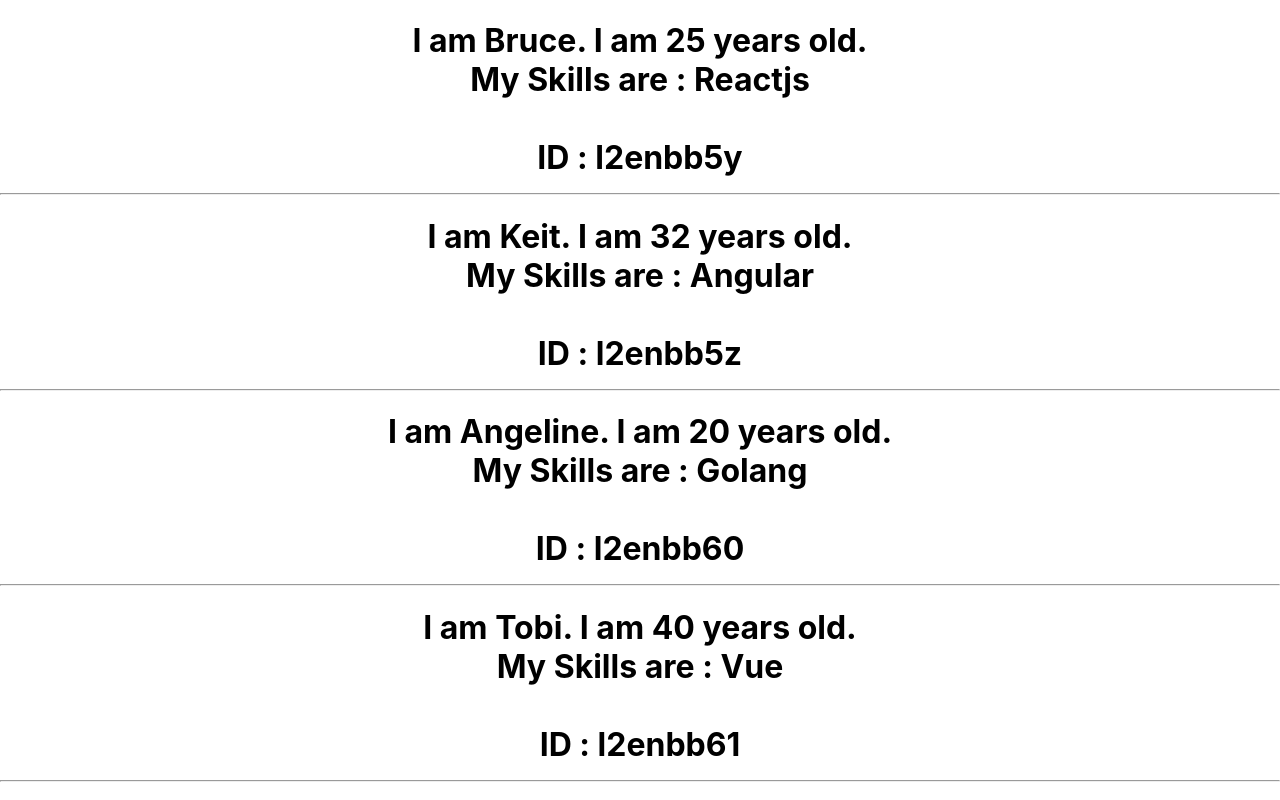
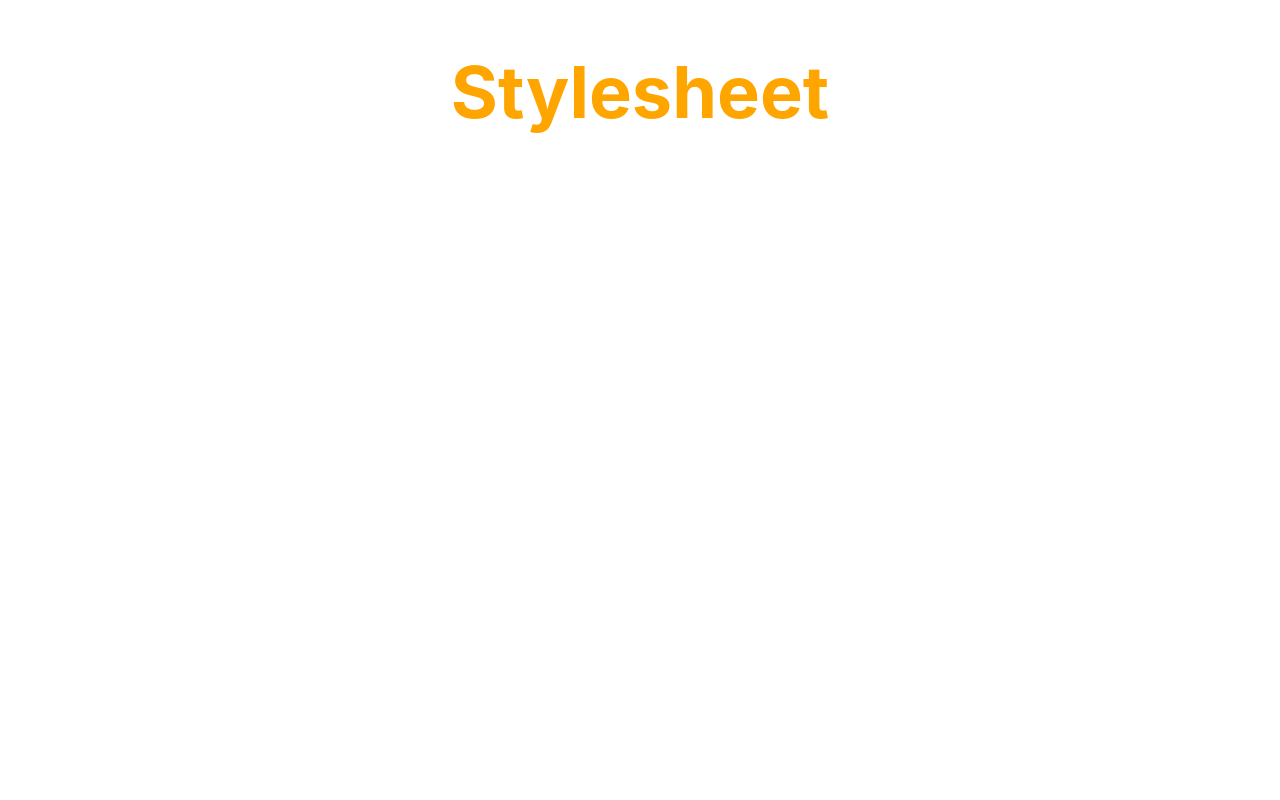
Before and after one commit to eniskastrati/reactjs-study, a React (Create React App) app in the folder reactapp/: page / in a window 1280 px wide. Shown: the top 800 px of the page. Built offline with nearby package versions, Linux system fonts and the light colour scheme.

Commit message:
#comment adding style classes to react components

```diff
--- a/reactapp/src/App.js
+++ b/reactapp/src/App.js
@@ -10,11 +10,13 @@
 import ParentComponent from './components/ParentComponent';
 import UserGreeting from "./components/UserGreeting";
 import NameList from './components/NameList';
+import Stylesheet from './components/Stylesheet';
 
 function App() {
   return (
     <div className="App">
-      <NameList />
+      <Stylesheet primary={true} />
+      {/* <NameList /> */}
       {/* <EvenBind /> */}
       {/* <UserGreeting />
       <ParentComponent /> */}
--- /dev/null
+++ b/reactapp/src/components/Stylesheet.js
@@ -0,0 +1,11 @@
+import React from 'react'
+import './myStyle.css'
+
+function Stylesheet(props) {
+    let class_Name = props.primary && 'primary'
+  return (
+    <h1 className={`${class_Name} font-xl`}>Stylesheet</h1>
+  )
+}
+
+export default Stylesheet
--- /dev/null
+++ b/reactapp/src/components/myStyle.css
@@ -0,0 +1,7 @@
+.primary {
+    color: orange;
+}
+
+.font-xl {
+    font-size: 72px;
+}
```
